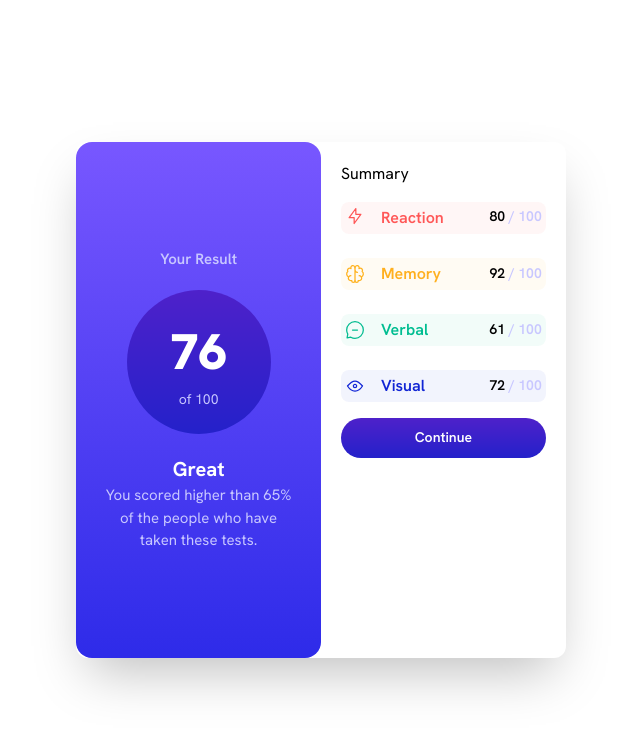
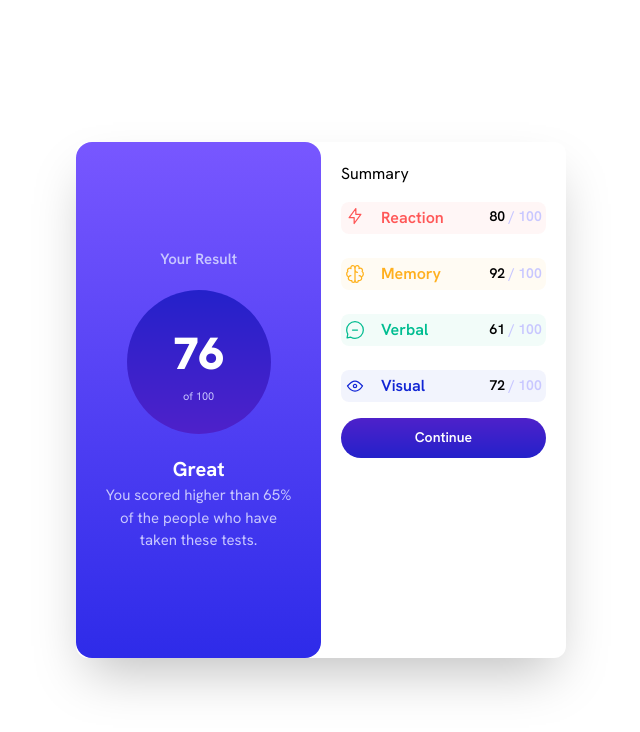
Before and after one commit to Ebi-Tech/Results_summary_component, a Next.js app: page / in a window 1280 px wide. Shown: the top 732 px of the page, without its empty margins (319-959 px from the left). Built offline with nearby package versions, Linux system fonts and the light colour scheme.

Commit message:
changed gradient

```diff
--- a/component/LeftSide.tsx
+++ b/component/LeftSide.tsx
@@ -6,9 +6,9 @@ const LeftSide = () => {
         bg-gradient-to-b from-Light-slate-blue to-Light-royal-blue'>
           <h2 className='text-Light-lavender text-[15px] font-semibold'>Your Result</h2>
           <button className='flex flex-col  rounded-full items-center justify-center
-           w-36 h-36 p-10 bg-gradient-to-b from-Violet-blue to-Persian-blue '>
-            <p className='text-White text-[50px] font-black '>76</p>
-            <p className='text-Light-lavender text-[14px] '>of 100</p>
+           w-36 h-36 p-5 bg-gradient-to-b from-Persian-blue to-Violet-blue '>
+            <p className='text-White text-[45px] font-black '>76</p>
+            <p className='text-Light-lavender text-[11px] '>of 100</p>
           </button>
           <div className=' flex flex-col items-center'>
           <p className='text-White text-[20px] font-bold'>Great</p>
```
